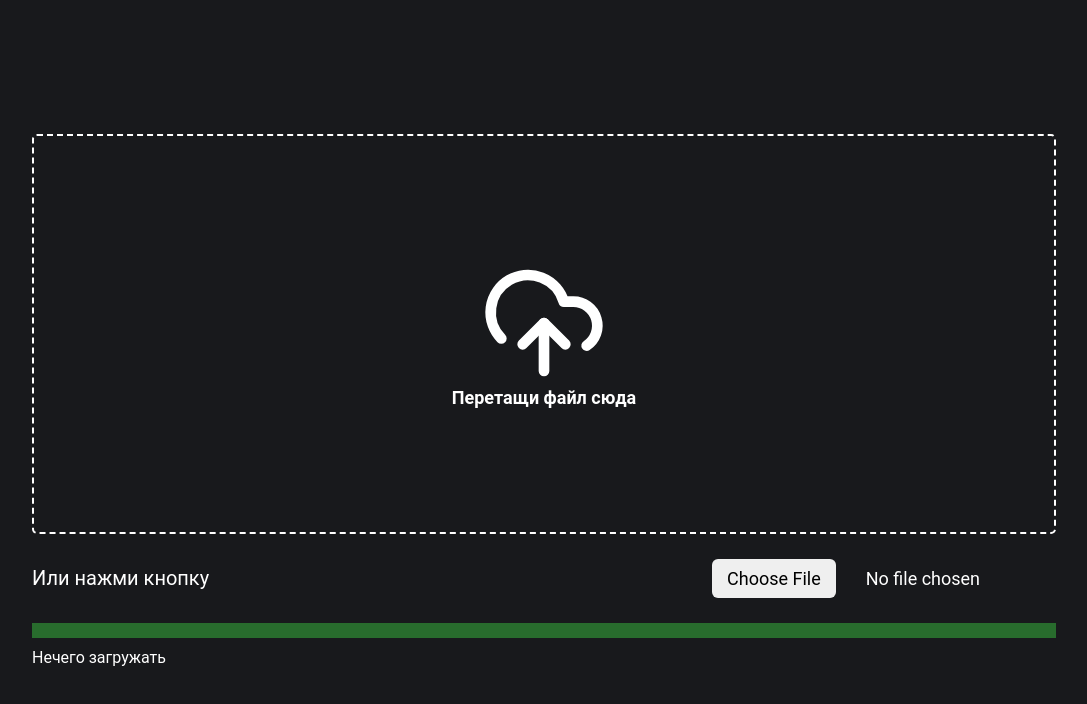
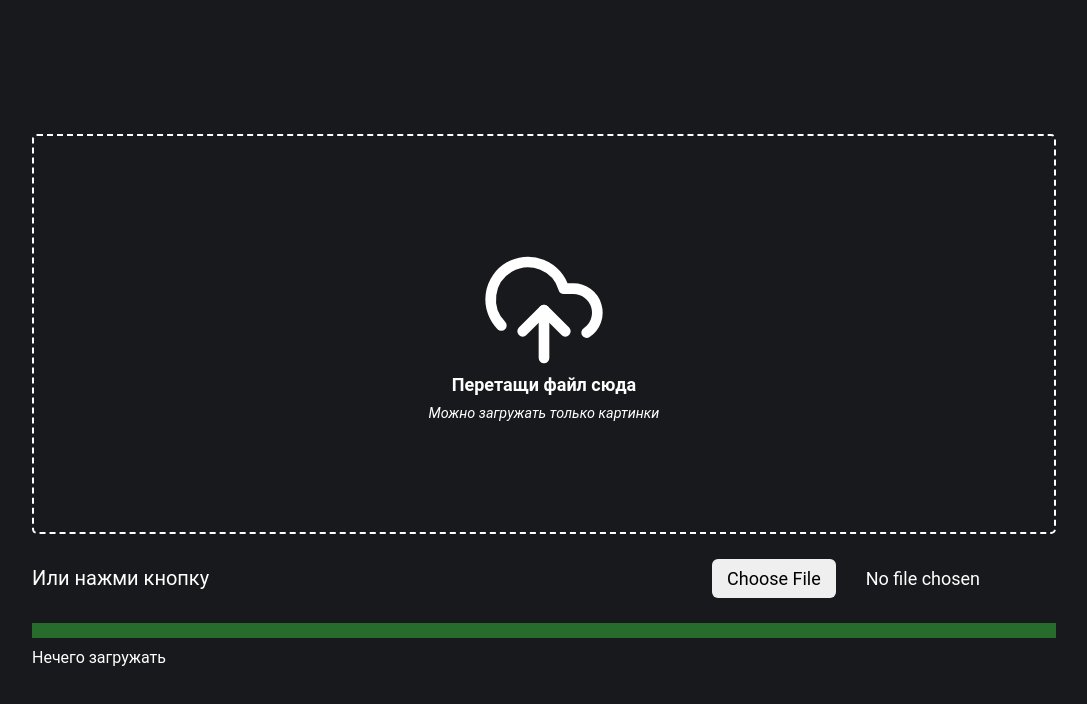
Before and after one commit to HellSquirrel/doka-demo-1, a website built with Vite: page index.html in a window 1280 px wide. Shown: the whole page, without its empty margins (96-1183 px from the left). Built offline with nearby package versions, Linux system fonts and the light colour scheme.

Commit message:
Добавляет подсказку

```diff
--- a/index.html
+++ b/index.html
@@ -17,10 +17,11 @@
           <path d="m16 16-4-4-4 4"/>
         </svg>
         <p>Перетащи файл сюда</p>
+        <span class="form-upload__hint" id="hint">Можно загружать только картинки</span>
       </div>
         <label class="form-upload__label" for="uploadForm_file">
           <span class="form-upload__title">Или нажми кнопку</span>
-          <input class="form-upload__input" id="uploadForm_File" type="file" name="file_name" accept="image/*">
+          <input class="form-upload__input" id="uploadForm_File" type="file" name="file_name" accept="image/*" aria-describedby="#hint">
         </label>
         <progress id="progressBar" class="form-upload__progress" value="0" max="100"></progress>
         <div class="form-upload__container">
--- a/src/style.css
+++ b/src/style.css
@@ -38,12 +38,20 @@ body {
   color: #ffffff;
   font-weight: 600;
   place-content: center;
+  text-align: center;
 }
 
 .upload-zone_dragover svg {
   width: 10vw;
   margin: auto;
   pointer-events: none;
+}
+
+.form-upload__hint {
+  margin-top: 10px;
+  font-size: 0.8em;
+  font-weight: 400;
+  font-style: italic;
 }
 
 .upload-zone_dragover._active {
```
